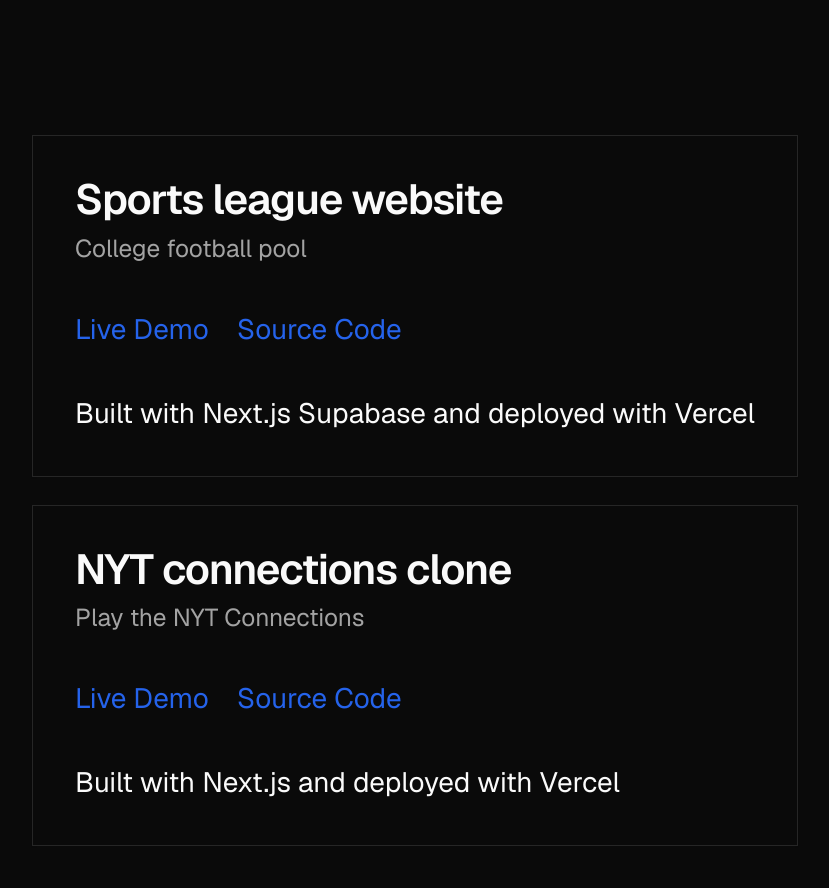
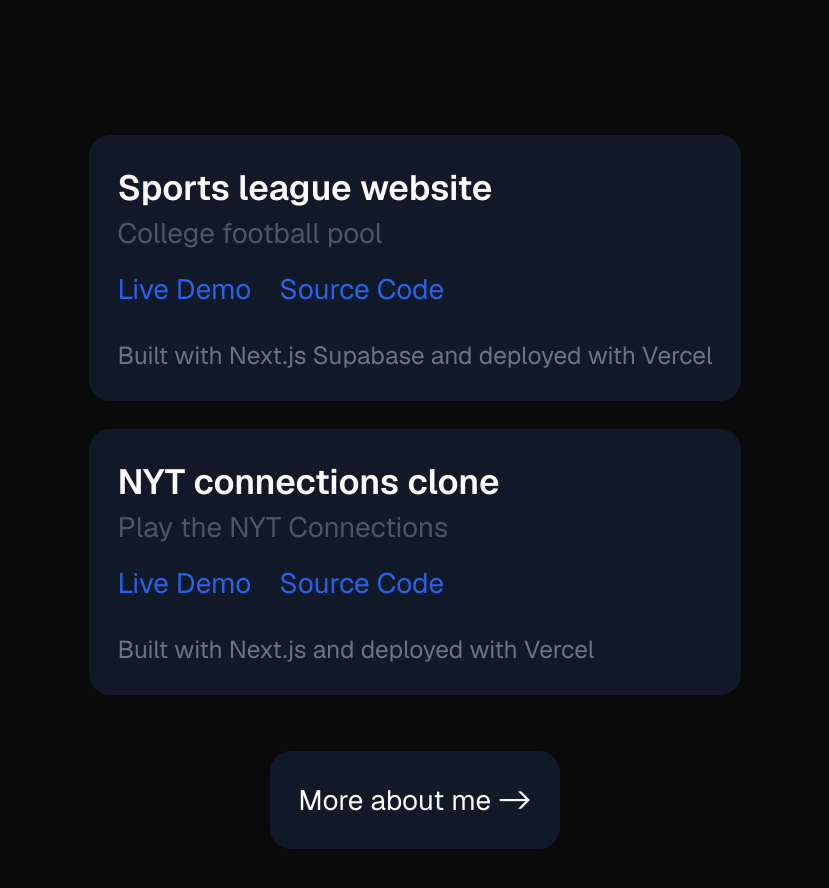
Before and after one commit to PaytonAnderson/payton-portfolio, a Next.js app: page /projects in a window 1280 px wide. Shown: the part 180-1068 px from the top of the page, without its empty margins (225-1054 px from the left). Built offline with nearby package versions, Linux system fonts and the light colour scheme.

Commit message:
projects page updated

```diff
--- a/app/contact/page.tsx
+++ b/app/contact/page.tsx
@@ -2,8 +2,8 @@
 
 export default function contact() {
     return (
-        <div className="grid grid-rows-3 gap-4 w-full">
-            <div className="flexflex-col bg-gray-900 rounded-xl p-4 text-center">
+        <div className="grid grid-rows-4 gap-4 w-full">
+            <div className="flex flex-col bg-gray-900 rounded-xl p-4 text-center">
                 <h1 className="text-base">Email:</h1>
                 <p className="whitespace-normal break-words">paytonoanderson03@gmail.com</p>
             </div>
@@ -23,12 +23,12 @@
             >
                 <h1>Connect with me on LinkedIn</h1>
             </a>
-            <div className="flex gap-4">
-                <Link href={"/"} className="flex-1 bg-gray-600 rounded-xl p-4 text-center hover:underline">
+            <Link href={"/"} className="flex bg-gray-600 rounded-xl p-4 items-center justify-center hover:underline">
+                <h1>
                     Home -&gt;
+                </h1>
 
-                </Link>
-            </div>
+            </Link>
         </div>
 
     )
--- a/app/projects/page.tsx
+++ b/app/projects/page.tsx
@@ -1,5 +1,6 @@
 import { Button } from "@/components/ui/button"
 import Link from "next/link";
+import ProjectCard from "@/components/project-card";
 import {
     Card,
     CardContent,
@@ -12,60 +13,25 @@
 export default function Projects() {
     return (
         <div className="flex flex-col gap-4 p-4">
-            <Card>
-                <CardHeader>
-                    <CardTitle>Sports league website</CardTitle>
-                    <CardDescription>College football pool</CardDescription>
-                </CardHeader>
-                <CardContent>
-                    <a
-                        href="https://cfp2025.vercel.app/"
-                        target="_blank"
-                        rel="noopener noreferrer"
-                        className="text-blue-600 hover:underline"
-                    >
-                        Live Demo
-                    </a>
-                    <a
-                        href="https://github.com/PaytonAnderson/cfp2025"
-                        target="_blank"
-                        rel="noopener noreferrer"
-                        className="text-blue-600 hover:underline ml-4"
-                    >
-                        Source Code
-                    </a>
-                </CardContent>
-                <CardFooter>
-                    <p>Built with Next.js Supabase and deployed with Vercel</p>
-                </CardFooter>
-            </Card>
-            <Card>
-                <CardHeader>
-                    <CardTitle>NYT connections clone</CardTitle>
-                    <CardDescription>Play the NYT Connections</CardDescription>
-                </CardHeader>
-                <CardContent>
-                    <a
-                        href="https://nytconnections.vercel.app/"
-                        target="_blank"
-                        rel="noopener noreferrer"
-                        className="text-blue-600 hover:underline"
-                    >
-                        Live Demo
-                    </a>
-                    <a
-                        href="https://github.com/PaytonAnderson/connections"
-                        target="_blank"
-                        rel="noopener noreferrer"
-                        className="text-blue-600 hover:underline ml-4"
-                    >
-                        Source Code
-                    </a>
-                </CardContent>
-                <CardFooter>
-                    <p>Built with Next.js and deployed with Vercel</p>
-                </CardFooter>
-            </Card>
+            <ProjectCard
+                liveDemoLink="https://cfp2025.vercel.app/"
+                sourceCodeLink="https://github.com/PaytonAnderson/cfp2025"
+                title="Sports league website"
+                description="College football pool"
+                footerText="Built with Next.js Supabase and deployed with Vercel"
+            />
+            <ProjectCard
+                liveDemoLink="https://nytconnections.vercel.app/"
+                sourceCodeLink="https://github.com/PaytonAnderson/connections"
+                title="NYT connections clone"
+                description="Play the NYT Connections"
+                footerText="Built with Next.js and deployed with Vercel"
+            />
+            <div className="flex gap-4 justify-center py-4">
+                <Link href={"/about"} className="bg-gray-900 rounded-xl p-4 hover:underline">
+                    More about me -&gt;
+                </Link>
+            </div>
 
 
         </div>
--- /dev/null
+++ b/components/project-card.tsx
@@ -0,0 +1,43 @@
+export default function ProjectCard({
+    title,
+    description,
+    liveDemoLink,
+    sourceCodeLink,
+    footerText,
+}: {
+    title: string;
+    description: string;
+    liveDemoLink: string;
+    sourceCodeLink: string;
+    footerText: string;
+}) {
+    return (
+        <div className="bg-gray-900 rounded-xl p-4">
+            <div className="mb-2">
+                <h3 className="text-xl font-semibold">{title}</h3>
+                <p className="text-gray-600">{description}</p>
+            </div>
+            <div className="mb-4">
+                <a
+                    href={liveDemoLink}
+                    target="_blank"
+                    rel="noopener noreferrer"
+                    className="text-blue-600 hover:underline"
+                >
+                    Live Demo
+                </a>
+                <a
+                    href={sourceCodeLink}
+                    target="_blank"
+                    rel="noopener noreferrer"
+                    className="text-blue-600 hover:underline ml-4"
+                >
+                    Source Code
+                </a>
+            </div>
+            <div className="text-gray-500 text-sm">
+                <p>{footerText}</p>
+            </div>
+        </div>
+    );
+}
```
